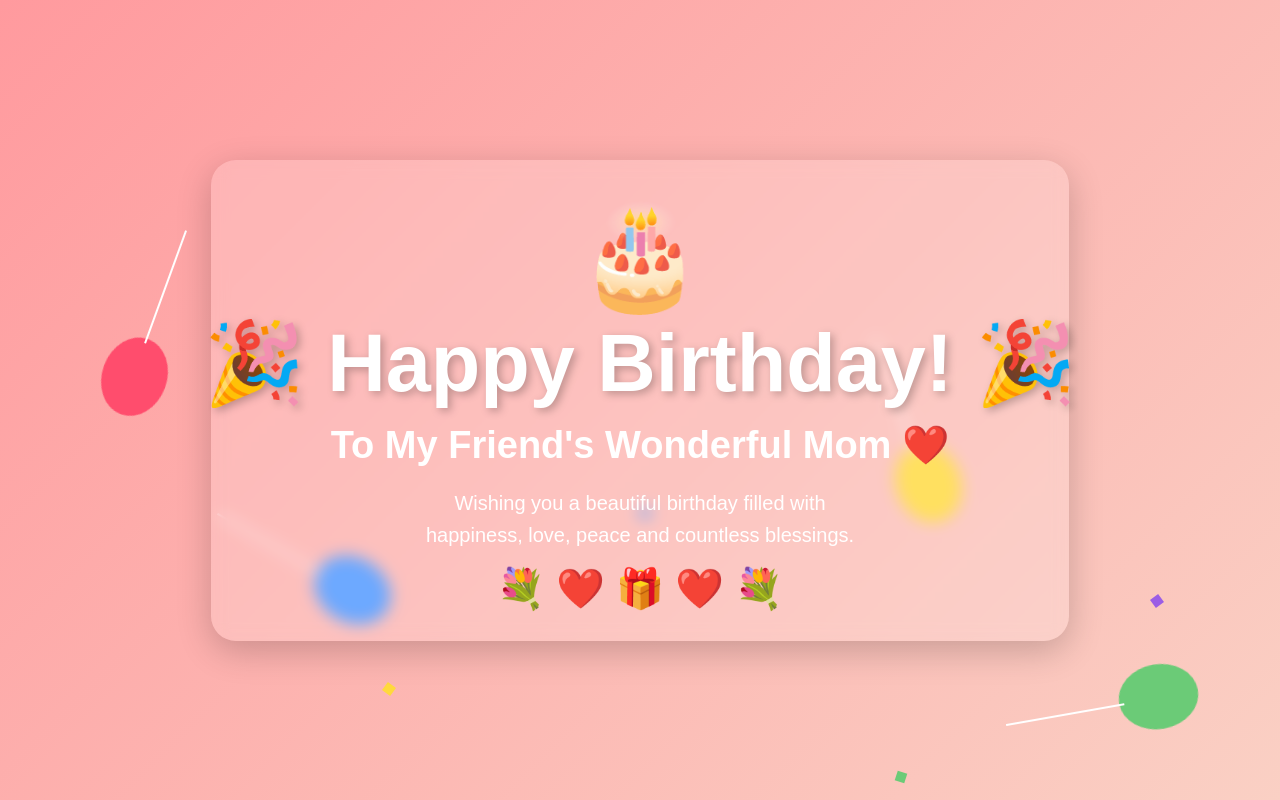
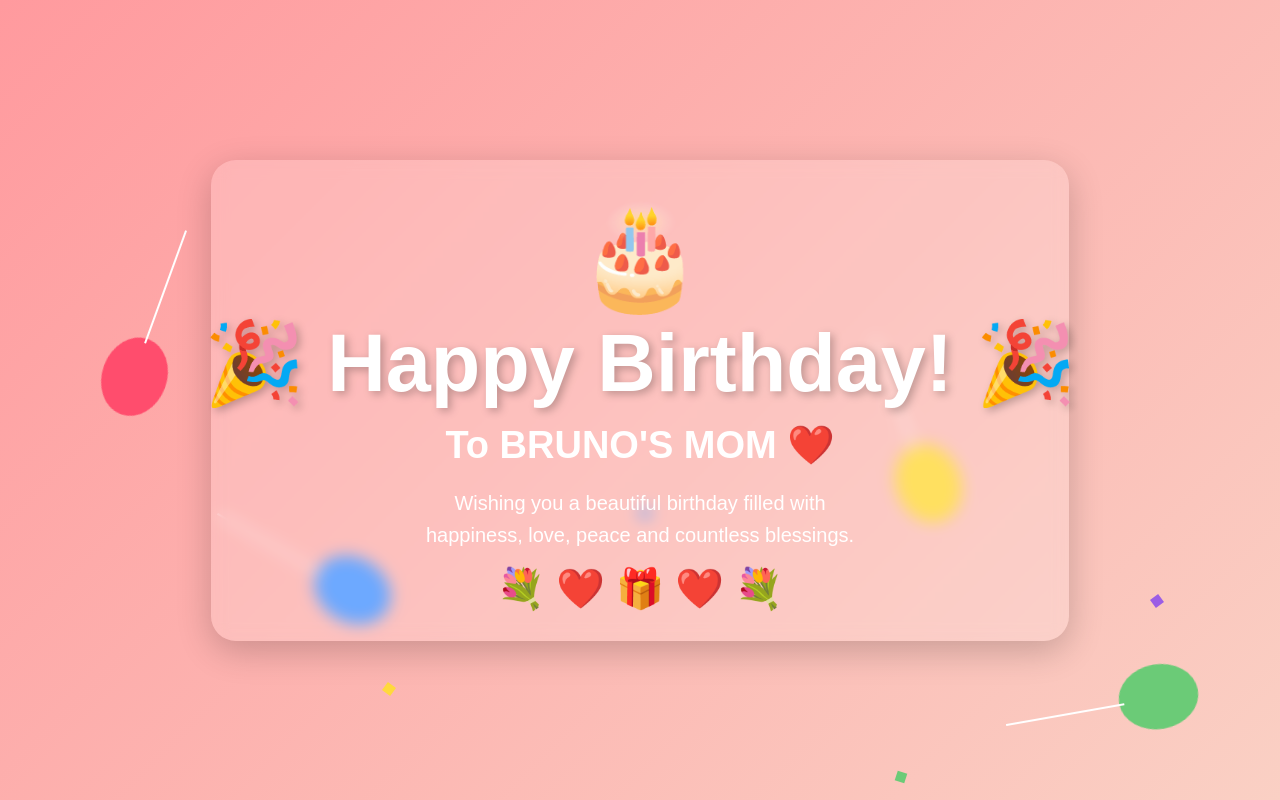
Before and after one commit to HEISCOOLEST/Testing-anything-, a plain HTML site: page index.html in a window 1280 px wide. Drawn offline with Linux system fonts and the light colour scheme.

Commit message:
Update and rename happy_birthday_friend_mom.html to index.html

```diff
--- a/happy_birthday_friend_mom.html
+++ b/index.html
@@ -32,7 +32,7 @@ p{color:white;font-size:20px;line-height:1.6}
 <div class="container">
 <div class="cake">🎂</div>
 <h1>🎉 Happy Birthday! 🎉</h1>
-<h2>To My Friend's Wonderful Mom ❤️</h2>
+<h2>To BRUNO'S MOM ❤️</h2>
 <p>Wishing you a beautiful birthday filled with<br>happiness, love, peace and countless blessings.</p>
 <div class="heart">💐 ❤️ 🎁 ❤️ 💐</div>
 </div>
```
